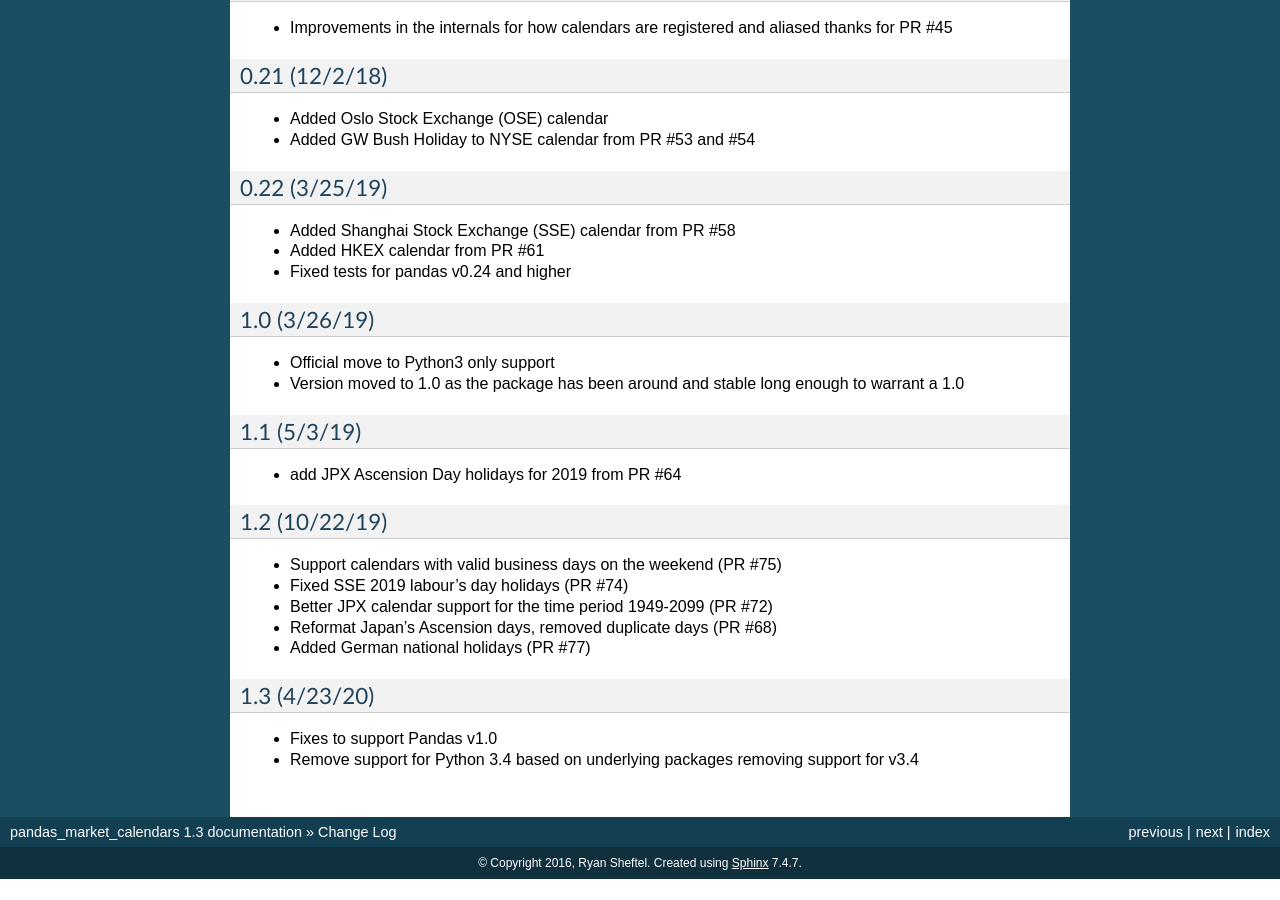
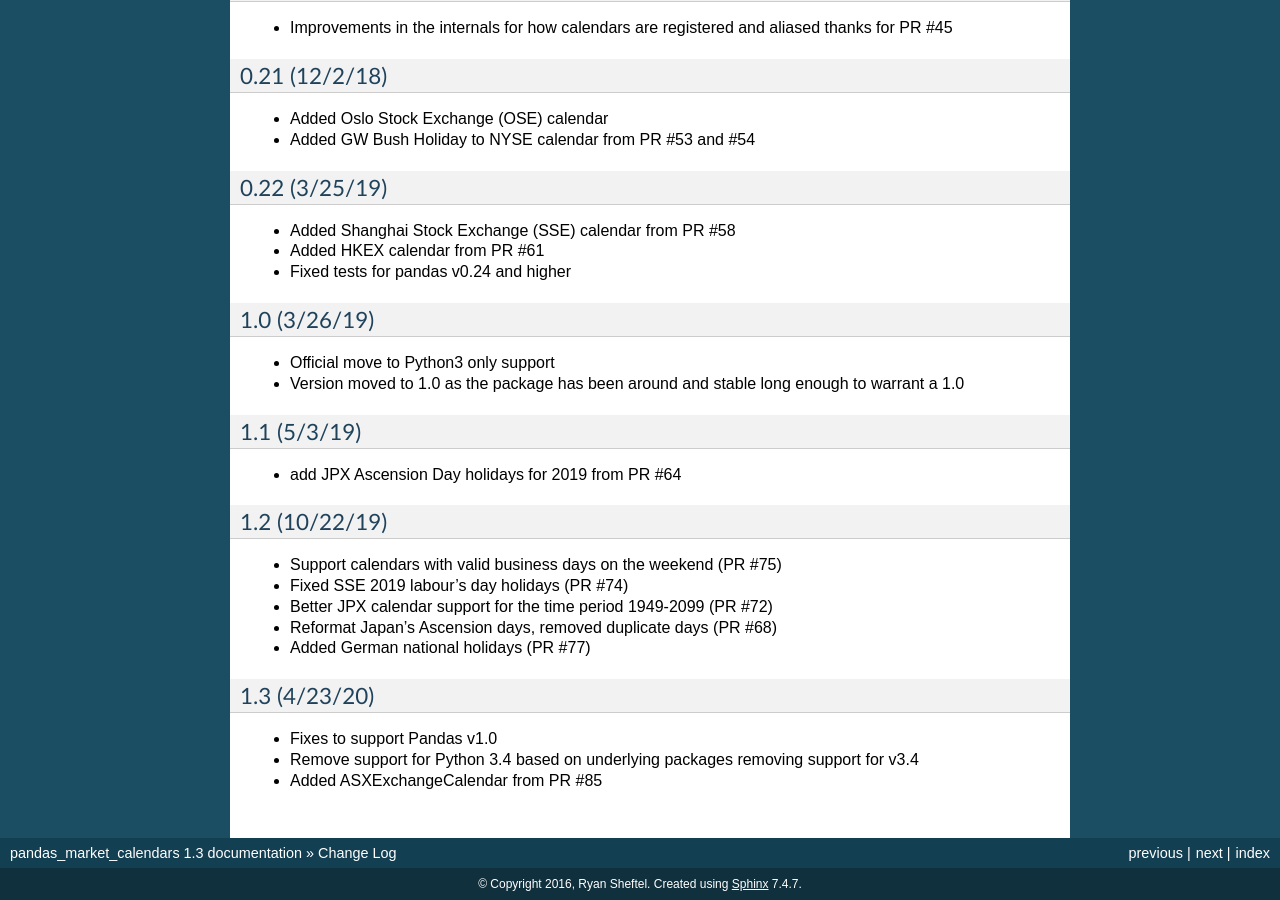
Before and after one commit to rsheftel/pandas_market_calendars, a Sphinx documentation site: the page built from docs/change_log.rst, in a window 1280 px wide and 900 px high, scrolled down 2014 px. Built offline with Sphinx 7.4.7, drawn with Linux system fonts in a browser that asks for light colours; before the commit the page ends 2893 px from its top, so only the background shows below that.

Commit message:
Final update for v1.3

```diff
--- a/docs/calendars.rst
+++ b/docs/calendars.rst
@@ -17,4 +17,5 @@
 Exchange  OSE    OSEExchangeCalendar     Yes        busteren
 Exchange  SSE    SSEExchangeCalendar     Yes        keli
 Exchange  HKEX   HKEXExchangeCalendar    Yes        1dot75cm
+Exchange  ASX    ASXExchangeCalendar                pulledlamb
 ========= ====== ===================== ============ ========== ==============
--- a/docs/change_log.rst
+++ b/docs/change_log.rst
@@ -120,3 +120,4 @@
 ~~~~~~~~~~~~~
 - Fixes to support Pandas v1.0
 - Remove support for Python 3.4 based on underlying packages removing support for v3.4
+- Added ASXExchangeCalendar from PR #85
```
